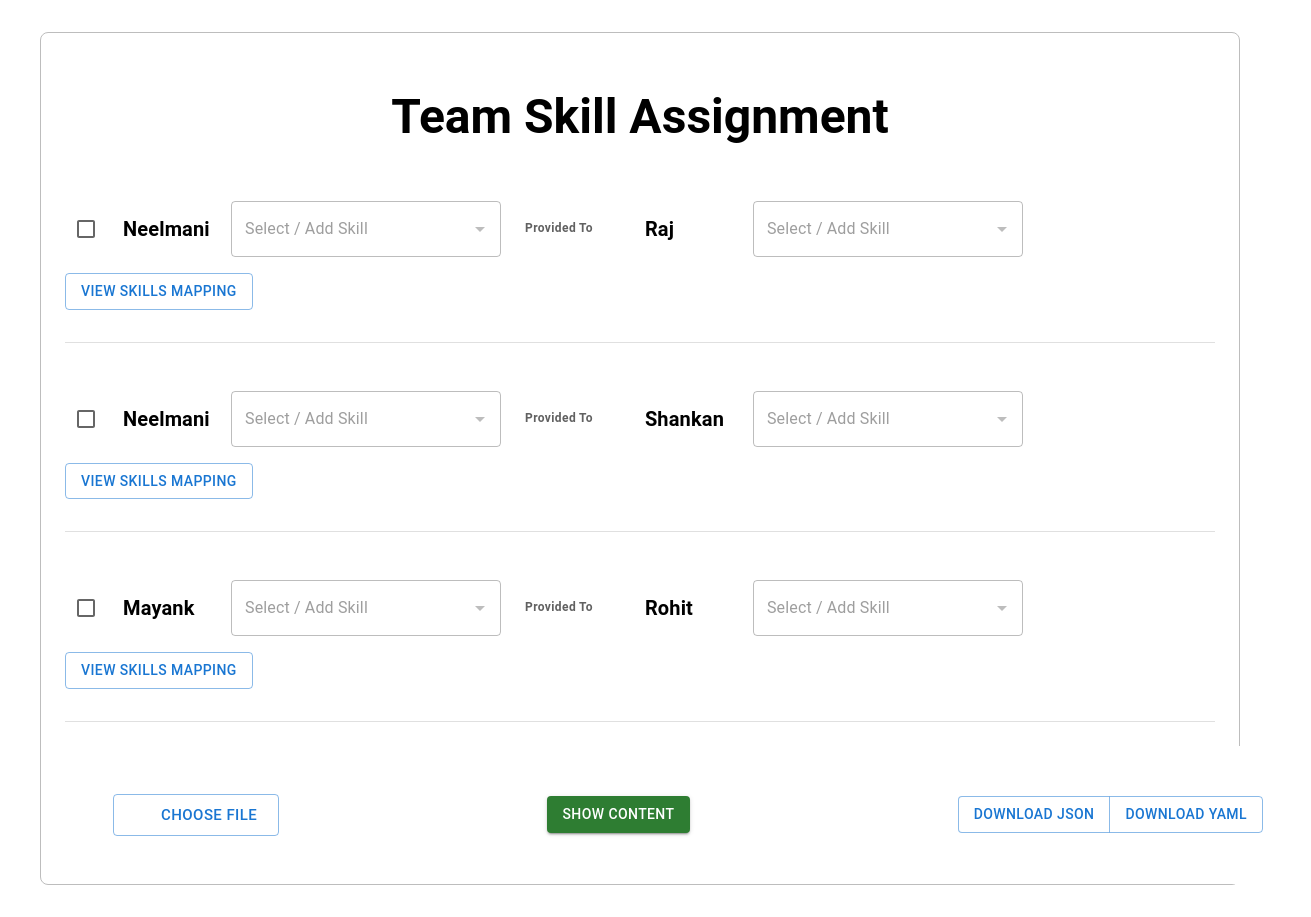
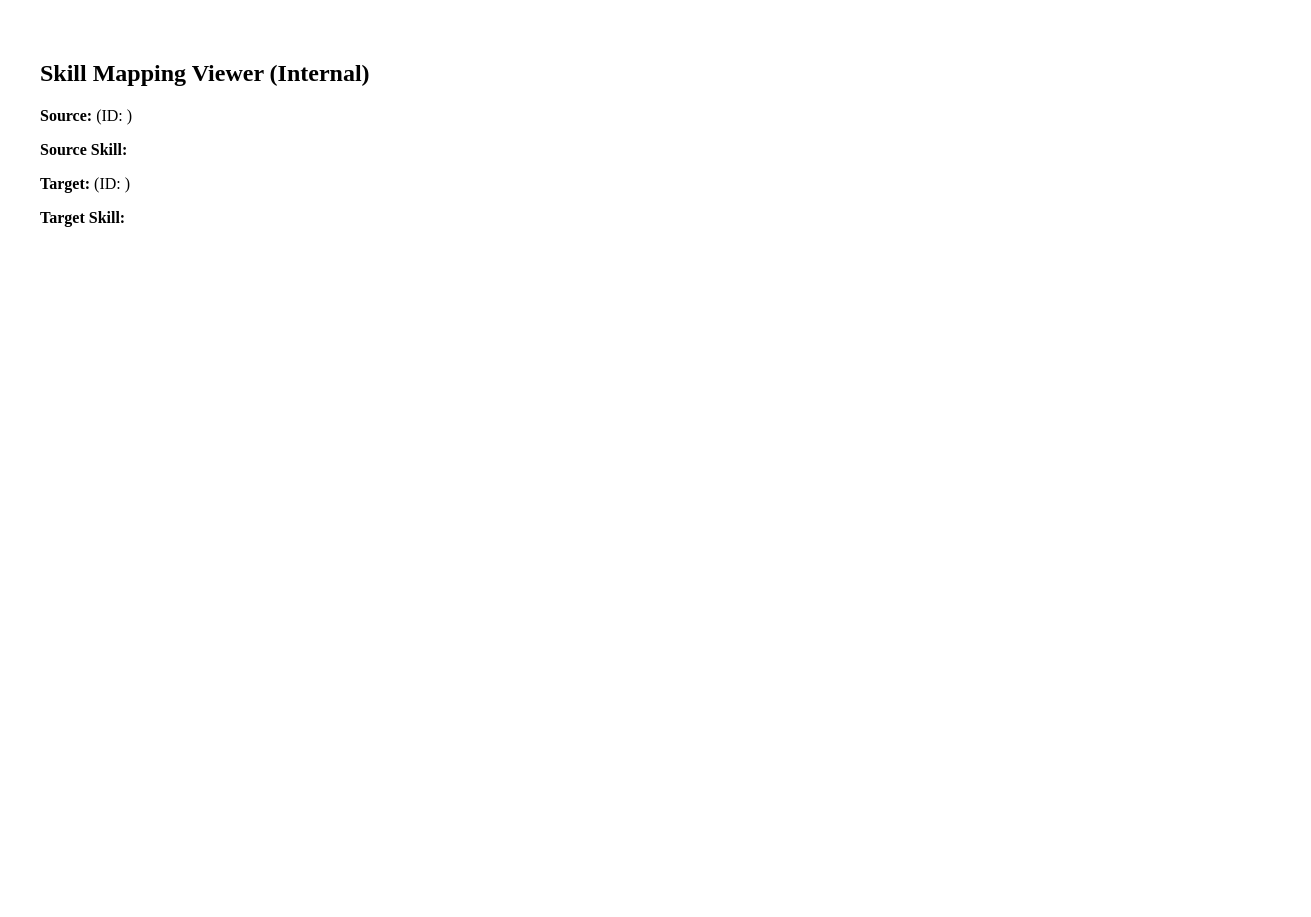
Before and after one commit to NeelTiwary/Teams, a React (Vite) app: page /skill-mapping-viewer in a window 1280 px wide. Shown: the whole page, 1311 px wide, since content can reach past the window. After the commit the page ends 800 px from the top, so only its background shows below. Built offline with nearby package versions, Linux system fonts and the light colour scheme; no server answers; some icons are missing.

Commit message:
final commit

```diff
--- a/src/App.tsx
+++ b/src/App.tsx
@@ -1,16 +1,19 @@
+import { BrowserRouter as Router, Routes, Route } from "react-router-dom";
 import TeamMaker from "./components/TeamMaker";
 import DummyData from "../public/DummyData.ts";
-import SkillView from "./components/SkillView";
+import SkillView from "./components/SkillMappingViewer.tsx";
 import type { Team } from "./types/interfaces.ts";
 
 function App() {
-  const params = new URLSearchParams(window.location.search);
-  const hasParams = params.has("srcName") && params.has("targetName");
-
   return (
-    <div className="App">
-      {hasParams ? <SkillView /> : <TeamMaker teams={DummyData as Team[]} />}
-    </div>
+    <Router>
+      <Routes>
+        {/* Default route to TeamMaker */}
+        <Route path="/" element={<TeamMaker teams={DummyData as Team[]} />} />
+        {/* Skill mapping viewer route */}
+        <Route path="/skill-mapping-viewer" element={<SkillView />} />
+      </Routes>
+    </Router>
   );
 }
 
--- /dev/null
+++ b/src/components/SkillMappingViewer.tsx
@@ -0,0 +1,27 @@
+// src/components/SkillMappingViewer.tsx
+import * as React from "react";
+import { useLocation } from "react-router-dom";
+
+const SkillMappingViewer: React.FC = () => {
+  const { search } = useLocation();
+  const params = new URLSearchParams(search);
+
+  const srcName = params.get("srcName");
+  const srcId = params.get("srcId");
+  const srcSkill = params.get("srcSkill");
+  const targetName = params.get("targetName");
+  const targetId = params.get("targetId");
+  const targetSkill = params.get("targetSkill");
+
+  return (
+    <div style={{ padding: "2rem" }}>
+      <h2>Skill Mapping Viewer (Internal)</h2>
+      <p><strong>Source:</strong> {srcName} (ID: {srcId})</p>
+      <p><strong>Source Skill:</strong> {srcSkill}</p>
+      <p><strong>Target:</strong> {targetName} (ID: {targetId})</p>
+      <p><strong>Target Skill:</strong> {targetSkill}</p>
+    </div>
+  );
+};
+
+export default SkillMappingViewer;
--- a/src/components/SkillView.tsx
+++ /dev/null
@@ -1,37 +0,0 @@
-import React from "react";
-import { Container, Typography, Box } from "@mui/material";
-
-const SkillView: React.FC = () => {
-  const params = new URLSearchParams(window.location.search);
-
-  const srcName = params.get("srcName");
-  const srcId = params.get("srcId");
-  const srcSkill = params.get("srcSkill");
-
-  const targetName = params.get("targetName");
-  const targetId = params.get("targetId");
-  const targetSkill = params.get("targetSkill");
-
-  if (!srcName || !targetName || !srcSkill || !targetSkill) return null;
-
-  return (
-    <Container maxWidth="sm" sx={{ mt: 10 }}>
-      <Box sx={{ p: 4, border: "1px solid gray", borderRadius: 2 }}>
-        <Typography variant="h5" fontWeight="bold" gutterBottom>
-          Skill Mapping
-        </Typography>
-        <Typography variant="body1" sx={{ mb: 1 }}>
-          <strong>{srcName}</strong> (ID: {srcId}) — <em>{srcSkill}</em>
-        </Typography>
-        <Typography variant="body1">
-          → provided to →
-        </Typography>
-        <Typography variant="body1" sx={{ mt: 1 }}>
-          <strong>{targetName}</strong> (ID: {targetId}) — <em>{targetSkill}</em>
-        </Typography>
-      </Box>
-    </Container>
-  );
-};
-
-export default SkillView;
--- a/src/components/TeamMaker.tsx
+++ b/src/components/TeamMaker.tsx
@@ -1,5 +1,9 @@
 import { useState, useEffect } from "react";
 import FileHandler from "./FileHandler";
+import Dialog from "@mui/material/Dialog";
+import DialogTitle from "@mui/material/DialogTitle";
+import IconButton from "@mui/material/IconButton";
+import CloseIcon from "@mui/icons-material/Close";
 import {
   Container,
   Typography,
@@ -26,6 +30,15 @@ const filter = createFilterOptions<Skill | { inputValue: string }>();
 const TeamMaker: React.FC<TeamMakerProps> = ({ teams }) => {
   const [memberSkills, setMemberSkills] = useState<MemberSkills>({});
   const [allSkills, setAllSkills] = useState<AllSkills>({});
+
+  //dialog box
+  const [modalUrl, setModalUrl] = useState<string | null>(null);
+  const [openDialog, setOpenDialog] = useState(false);
+
+  //iframe
+  const [internalViewerUrl, setInternalViewerUrl] = useState<string | null>(null);
+
+
 
   useEffect(() => {
     fetch(
@@ -73,13 +86,14 @@ const TeamMaker: React.FC<TeamMakerProps> = ({ teams }) => {
 
   return (
     <Container
-      maxWidth="lg"
+      maxWidth={false}
       sx={{
         mt: 4,
         mb: 4,
         border: 1,
         borderColor: grey[400],
         borderRadius: 2,
+        maxWidth: "1600px",
       }}
     >
       <Typography
@@ -123,7 +137,7 @@ const TeamMaker: React.FC<TeamMakerProps> = ({ teams }) => {
                           disabled={!memberSkills?.[team.teamId]?.checked}
                           value={
                             memberSkills?.[team.teamId]?.[
-                              `${index}-${member.id}`
+                            `${index}-${member.id}`
                             ] || ""
                           }
                           options={
@@ -162,8 +176,8 @@ const TeamMaker: React.FC<TeamMakerProps> = ({ teams }) => {
                             typeof option === "string"
                               ? option
                               : "inputValue" in option
-                              ? option.inputValue
-                              : option.expertise
+                                ? option.inputValue
+                                : option.expertise
                           }
                           onChange={(_, val) => {
                             if (val) {
@@ -171,8 +185,8 @@ const TeamMaker: React.FC<TeamMakerProps> = ({ teams }) => {
                                 typeof val === "string"
                                   ? val
                                   : "inputValue" in val
-                                  ? val.inputValue
-                                  : val.expertise;
+                                    ? val.inputValue
+                                    : val.expertise;
 
                               updateExpertise(
                                 team.teamId,
@@ -242,22 +256,18 @@ const TeamMaker: React.FC<TeamMakerProps> = ({ teams }) => {
                     </Grid>
                   ))}
 
-                  <Box item>
+                  <Box>
                     <Button
                       variant="outlined"
                       onClick={() => {
                         const srcKey = `0-${team.srcId}`;
                         const targetKey = `1-${team.targetId}`;
-                        const srcSkill =
-                          memberSkills?.[team.teamId]?.[srcKey] || "";
-                        const targetSkill =
-                          memberSkills?.[team.teamId]?.[targetKey] || "";
+                        const srcSkill = memberSkills?.[team.teamId]?.[srcKey] || "";
+                        const targetSkill = memberSkills?.[team.teamId]?.[targetKey] || "";
 
                         const url = `http://localhost:3000?srcName=${encodeURIComponent(
                           team.srcName
-                        )}&srcId=${encodeURIComponent(
-                          team.srcId
-                        )}&srcSkill=${encodeURIComponent(
+                        )}&srcId=${encodeURIComponent(team.srcId)}&srcSkill=${encodeURIComponent(
                           srcSkill
                         )}&targetName=${encodeURIComponent(
                           team.targetName
@@ -265,11 +275,29 @@ const TeamMaker: React.FC<TeamMakerProps> = ({ teams }) => {
                           team.targetId
                         )}&targetSkill=${encodeURIComponent(targetSkill)}`;
 
+                        // Open in new tab
                         window.open(url, "_blank");
+
+                        // Also open inside modal
+                        const internalUrl = `/skill-mapping-viewer?srcName=${encodeURIComponent(
+                          team.srcName
+                        )}&srcId=${encodeURIComponent(team.srcId)}&srcSkill=${encodeURIComponent(
+                          srcSkill
+                        )}&targetName=${encodeURIComponent(
+                          team.targetName
+                        )}&targetId=${encodeURIComponent(
+                          team.targetId
+                        )}&targetSkill=${encodeURIComponent(targetSkill)}`;
+
+                        setInternalViewerUrl(internalUrl);
+
+                        setModalUrl(internalUrl);
+                        setOpenDialog(true);
                       }}
                     >
                       View Skills Mapping
                     </Button>
+
                   </Box>
                 </Grid>
                 <Divider sx={{ mt: 4 }} />
@@ -277,13 +305,73 @@ const TeamMaker: React.FC<TeamMakerProps> = ({ teams }) => {
             );
           })}
         </FormGroup>
+
       ) : (
         <Typography sx={{ textAlign: "center", mt: 2 }}>
           No team data available.
         </Typography>
       )}
 
+
+      // data for the
+      <Dialog
+        open={openDialog}
+        onClose={() => setOpenDialog(false)}
+        fullWidth
+        maxWidth="md"
+      >
+        <DialogTitle>
+          <IconButton
+            aria-label="close"
+            onClick={() => setOpenDialog(false)}
+            sx={{
+              position: "absolute",
+              right: 8,
+              top: 8,
+              color: (theme) => theme.palette.grey[500],
+            }}
+          >
+            <CloseIcon />
+          </IconButton>
+        </DialogTitle>
+
+
+
+        {modalUrl && (
+          <iframe
+            src={modalUrl}
+            title="Skill Mapping"
+            style={{
+              width: "100%",
+              height: "500px",
+              border: "none",
+            }}
+          />
+        )}
+      </Dialog>
+
+
+
       <FileHandler selections={memberSkills} />
+
+        // internal loading data using Iframe
+      {internalViewerUrl && (
+        <Box sx={{ mt: 6 }}>
+          <Typography variant="h5" gutterBottom>
+            Embedded Skill Mapping Viewer
+          </Typography>
+          <iframe
+            src={internalViewerUrl}
+            title="Embedded Skill Mapping Viewer"
+            style={{
+              width: "100%",
+              height: "500px",
+              border: "1px solid #ccc",
+              borderRadius: "8px",
+            }}
+          />
+        </Box>
+      )}
     </Container>
   );
 };
```
